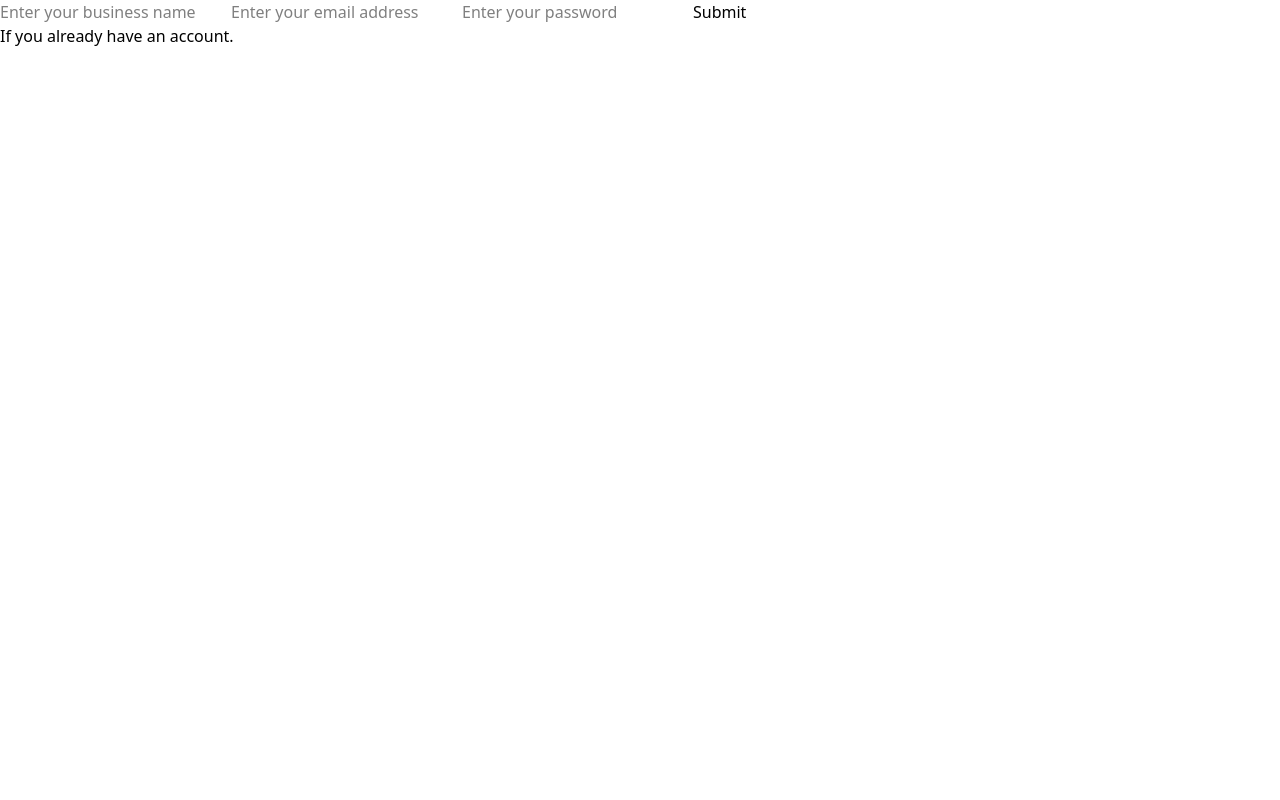
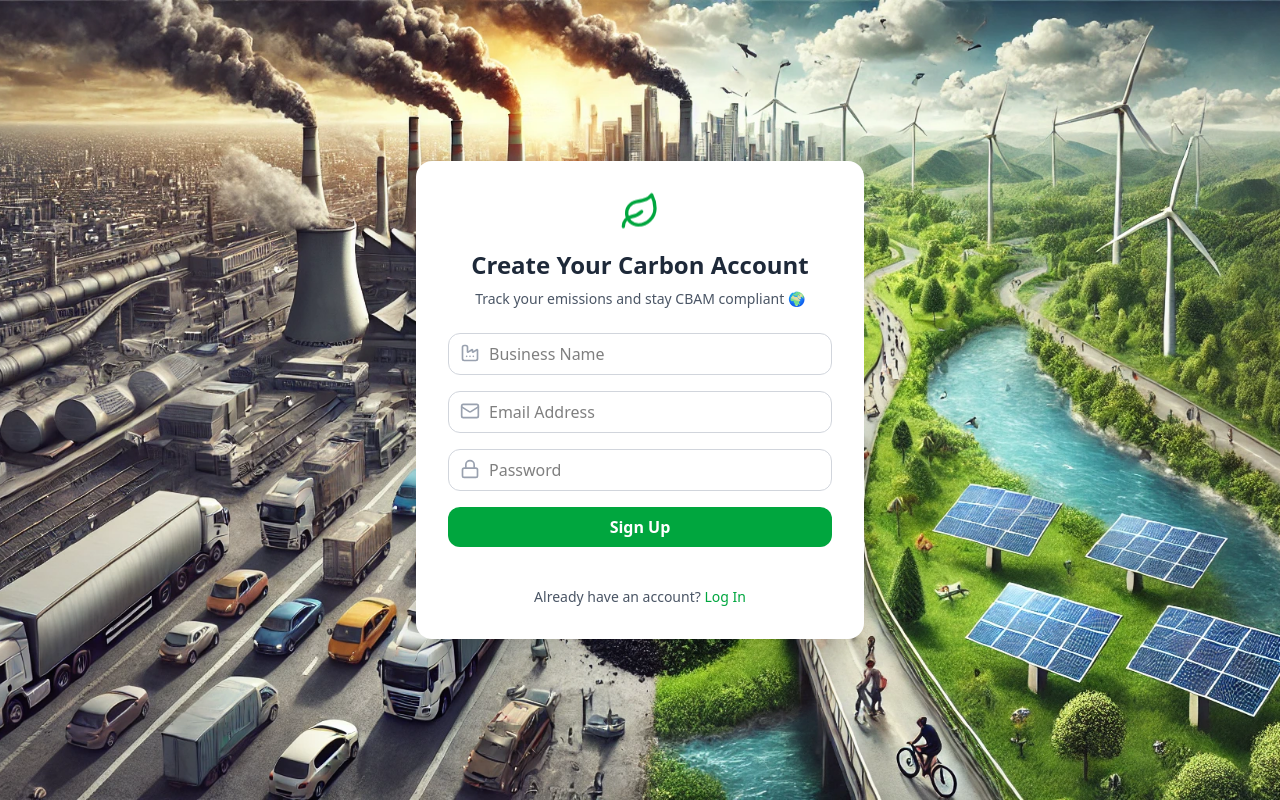
Before and after one commit to carbonlytech/carbonlytech-client, a Next.js app: page /user/signup in a window 1280 px wide. Built offline with nearby package versions, Linux system fonts and the light colour scheme.

Commit message:
auth design added

```diff
--- a/src/app/user/signin/page.tsx
+++ b/src/app/user/signin/page.tsx
@@ -4,6 +4,8 @@ import { signInUser } from "@/app/api/userService";
 import Link from "next/link";
 import { useRouter } from "next/navigation";
 import React, { ChangeEvent, FormEvent, useState } from "react";
+import { Leaf, Factory, Mail, Lock } from "lucide-react";
+import { motion } from "framer-motion";
 
 const Signin: React.FC = () => {
   const [errors, setErrors] = useState<string[]>([]);
@@ -29,41 +31,94 @@ const Signin: React.FC = () => {
   };
 
   return (
+    <div
+      className="min-h-screen flex items-center justify-center bg-cover bg-center bg-no-repeat"
+      style={{ backgroundImage: "url('/assets/authpage.webp')" }}
+    >
+      <motion.div
+        initial={{ opacity: 0, y: 30 }}
+        animate={{ opacity: 1, y: 0 }}
+        transition={{ duration: 0.6, ease: "easeOut" }}
+        className="bg-white rounded-2xl shadow-2xl p-8 max-w-md w-full flex flex-col"
+      >
+        {/* Başlıklar kısmı */}
         <div>
-      <form onSubmit={handleSubmit}>
+          <div className="flex justify-center mb-4">
+            <Leaf className="text-green-600 w-10 h-10 animate-bounce" />
+          </div>
+
+          <h2 className="text-2xl font-bold text-gray-800 mb-2 text-center">
+            Sign In To Your Carbon Account
+          </h2>
+          <p className="text-sm text-gray-600 text-center mb-6">
+            Track your emissions and stay CBAM compliant 🌍
+          </p>
+        </div>
+
+        {/* Hata ve başarı mesajları */}
+        <div>
           {errors.length > 0 && (
-          <div className="mb-4">
-            <ul className="text-red-500">
+            <div className="mb-4 text-sm text-red-600">
+              <ul>
                 {errors.map((error, index) => (
-                <li key={index}>{error}</li>
+                  <li key={index}>• {error}</li>
                 ))}
               </ul>
             </div>
           )}
 
           {success && (
-          <div className="mb-4">
-            <div>{success}</div>
+            <div className="mb-4 text-green-600 text-sm font-medium">
+              {success}
             </div>
           )}
+        </div>
 
+        {/* inputlar buton ve link */}
+        <form onSubmit={handleSubmit} className="space-y-4">
+
+          <div className="relative">
+            <Mail className="absolute left-3 top-2.5 text-gray-400 w-5 h-5" />
             <input
               type="email"
-          placeholder="Enter your email address"
+              name="email"
+              placeholder="Email Address"
               onChange={handleChange}
-          name="email"
+              className="w-full pl-10 pr-4 py-2 border border-gray-300 rounded-xl focus:outline-none focus:ring-2 focus:ring-green-400"
             />
+          </div>
+
+          <div className="relative">
+            <Lock className="absolute left-3 top-2.5 text-gray-400 w-5 h-5" />
             <input
               type="password"
-          placeholder="Enter your password"
+              name="password"
+              placeholder="Password"
               onChange={handleChange}
-          name="password"
+              className="w-full pl-10 pr-4 py-2 border border-gray-300 rounded-xl focus:outline-none focus:ring-2 focus:ring-green-400"
             />
+          </div>
 
-        <button type="submit">Continue</button>
+          <motion.button
+            whileHover={{ scale: 1.03 }}
+            whileTap={{ scale: 0.98 }}
+            type="submit"
+            className="w-full bg-green-600 hover:bg-green-700 text-white font-semibold py-2 rounded-xl transition duration-200"
+          >
+            Sign In
+          </motion.button>
+
+          <p className="text-sm text-gray-600 mt-6 text-center">
+            Dont have an account?{" "}
+            <Link
+              href="/user/signup"
+              className="text-green-600 hover:underline font-medium"
+            >
+              Sign Up
+            </Link>
+          </p>
         </form>
-
-      <Link href={"/user/signup"}>If you dont have an account.</Link>
+      </motion.div>
     </div>
   );
 };
--- a/src/app/user/signup/page.tsx
+++ b/src/app/user/signup/page.tsx
@@ -4,66 +4,134 @@ import { signUpUser } from "@/app/api/userService";
 import Link from "next/link";
 import { useRouter } from "next/navigation";
 import React, { ChangeEvent, FormEvent, useState } from "react";
+import { Leaf, Factory, Mail, Lock } from "lucide-react";
+import { motion } from "framer-motion";
 
-const Signup: React.FC=()=>{
+const Signup: React.FC = () => {
+  const [errors, setErrors] = useState<string[]>([]);
+  const [success, setSuccess] = useState<string>("");
 
-    const [errors,setErrors]=useState<string[]>([]);
-    const [success,setSuccess]=useState<string>("");
+  const router = useRouter();
 
-    const router=useRouter();
-
-    const [userData,setUserData]=useState({
+  const [userData, setUserData] = useState({
     businessName: "",
     email: "",
     password: "",
   });
 
-    const handleChange=(e: ChangeEvent<HTMLInputElement>)=>{
+  const handleChange = (e: ChangeEvent<HTMLInputElement>) => {
     setUserData({
       ...userData,
       [e.target.name]: e.target.value,
     });
   };
 
-    const handleSubmit=async(e: FormEvent<HTMLFormElement>)=>{
+  const handleSubmit = async (e: FormEvent<HTMLFormElement>) => {
     e.preventDefault();
-        await signUpUser(userData,router,setSuccess,setErrors);
-    }
+    await signUpUser(userData, router, setSuccess, setErrors);
+  };
 
-    return(
+  return (
+    <div
+      className="min-h-screen flex items-center justify-center bg-cover bg-center bg-no-repeat"
+      style={{ backgroundImage: "url('/assets/authpage.webp')" }}
+    >
+      <motion.div
+        initial={{ opacity: 0, y: 30 }}
+        animate={{ opacity: 1, y: 0 }}
+        transition={{ duration: 0.6, ease: "easeOut" }}
+        className="bg-white rounded-2xl shadow-2xl p-8 max-w-md w-full flex flex-col"
+      >
+        {/* Başlıklar kısmı */}
         <div>
-            <form onSubmit={handleSubmit}>
+          <div className="flex justify-center mb-4">
+            <Leaf className="text-green-600 w-10 h-10 animate-bounce" />
+          </div>
 
-                {errors.length>0 && (
-                    <div className="mb-4">
-                        <ul className="text-red-500">
-                            {errors.map((error,index)=>(
-                                <li key={index}>{error}</li>
+          <h2 className="text-2xl font-bold text-gray-800 mb-2 text-center">
+            Create Your Carbon Account
+          </h2>
+          <p className="text-sm text-gray-600 text-center mb-6">
+            Track your emissions and stay CBAM compliant 🌍
+          </p>
+        </div>
+
+        {/* Hata ve başarı mesajları */}
+        <div>
+          {errors.length > 0 && (
+            <div className="mb-4 text-sm text-red-600">
+              <ul>
+                {errors.map((error, index) => (
+                  <li key={index}>• {error}</li>
                 ))}
               </ul>
             </div>
           )}
 
           {success && (
-                    <div className="mb-4">
-                        <div>{success}</div>
+            <div className="mb-4 text-green-600 text-sm font-medium">
+              {success}
             </div>
           )}
+        </div>
 
-                <input type="text" placeholder="Enter your business name" onChange={handleChange} name="businessName"/>
-                <input type="email" placeholder="Enter your email address" onChange={handleChange} name="email" />
-                <input type="password" placeholder="Enter your password" onChange={handleChange} name="password"/>
+        {/* inputlar buton ve link */}
+        <form onSubmit={handleSubmit} className="space-y-4">
+          <div className="relative">
+            <Factory className="absolute left-3 top-2.5 text-gray-400 w-5 h-5" />
+            <input
+              type="text"
+              name="businessName"
+              placeholder="Business Name"
+              onChange={handleChange}
+              className="w-full pl-10 pr-4 py-2 border border-gray-300 rounded-xl focus:outline-none focus:ring-2 focus:ring-green-400"
+            />
+          </div>
 
-                <button type="submit">Submit</button>
+          <div className="relative">
+            <Mail className="absolute left-3 top-2.5 text-gray-400 w-5 h-5" />
+            <input
+              type="email"
+              name="email"
+              placeholder="Email Address"
+              onChange={handleChange}
+              className="w-full pl-10 pr-4 py-2 border border-gray-300 rounded-xl focus:outline-none focus:ring-2 focus:ring-green-400"
+            />
+          </div>
 
+          <div className="relative">
+            <Lock className="absolute left-3 top-2.5 text-gray-400 w-5 h-5" />
+            <input
+              type="password"
+              name="password"
+              placeholder="Password"
+              onChange={handleChange}
+              className="w-full pl-10 pr-4 py-2 border border-gray-300 rounded-xl focus:outline-none focus:ring-2 focus:ring-green-400"
+            />
+          </div>
+
+          <motion.button
+            whileHover={{ scale: 1.03 }}
+            whileTap={{ scale: 0.98 }}
+            type="submit"
+            className="w-full bg-green-600 hover:bg-green-700 text-white font-semibold py-2 rounded-xl transition duration-200"
+          >
+            Sign Up
+          </motion.button>
+
+          <p className="text-sm text-gray-600 mt-6 text-center">
+            Already have an account?{" "}
+            <Link
+              href="/user/signin"
+              className="text-green-600 hover:underline font-medium"
+            >
+              Log In
+            </Link>
+          </p>
         </form>
-
-            <Link href={"/user/signin"}>
-                If you already have an account.
-            </Link>
+      </motion.div>
     </div>
-    )
-
-}
+  );
+};
 
 export default Signup;
```
Also changed, not shown: package.json (+8 -6 lines), public/assets/authpage.webp (added), 1 other file (tests, documents, lock files or other folders). Lines whose indentation alone changed are shown as unchanged.
